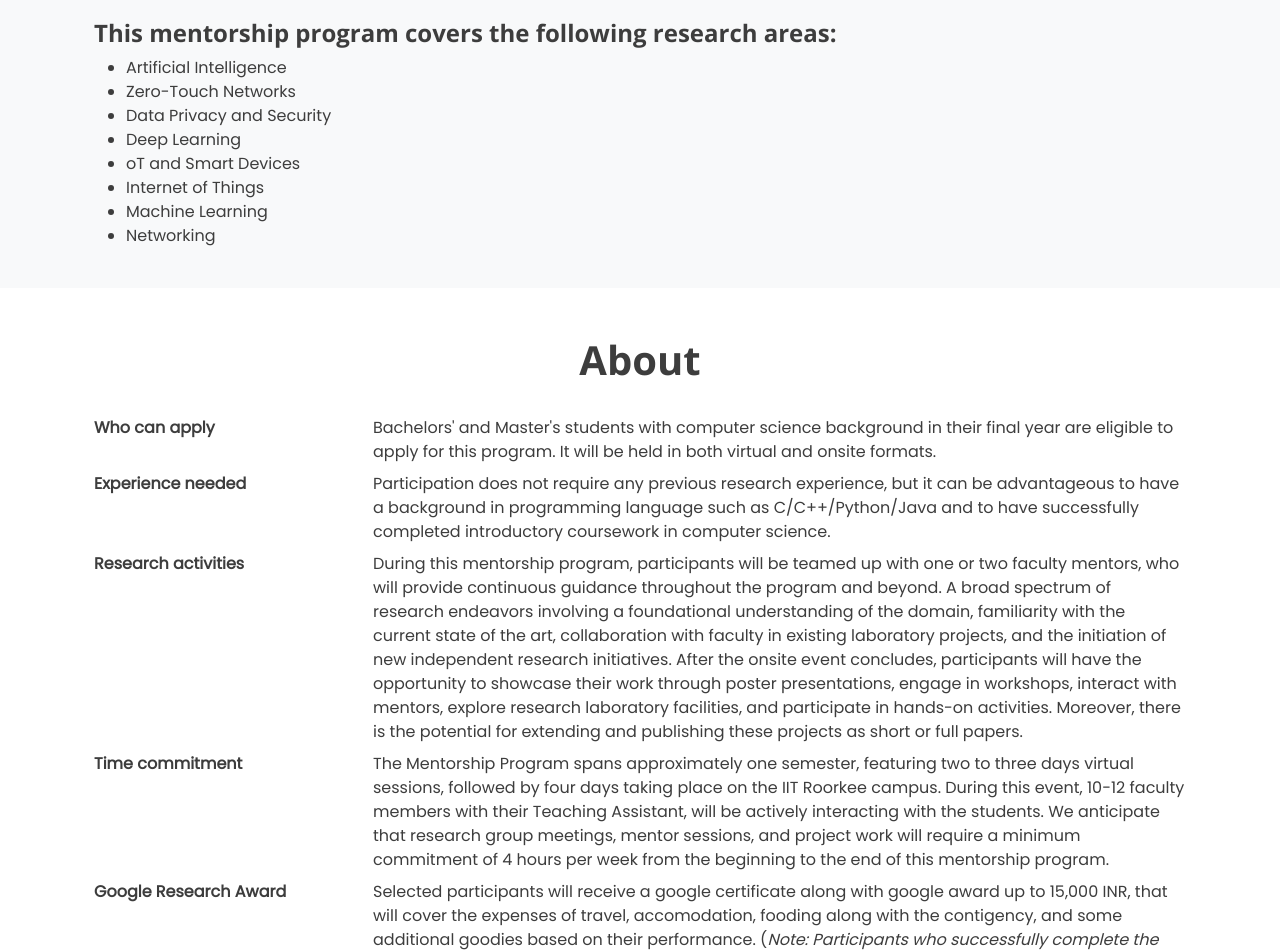
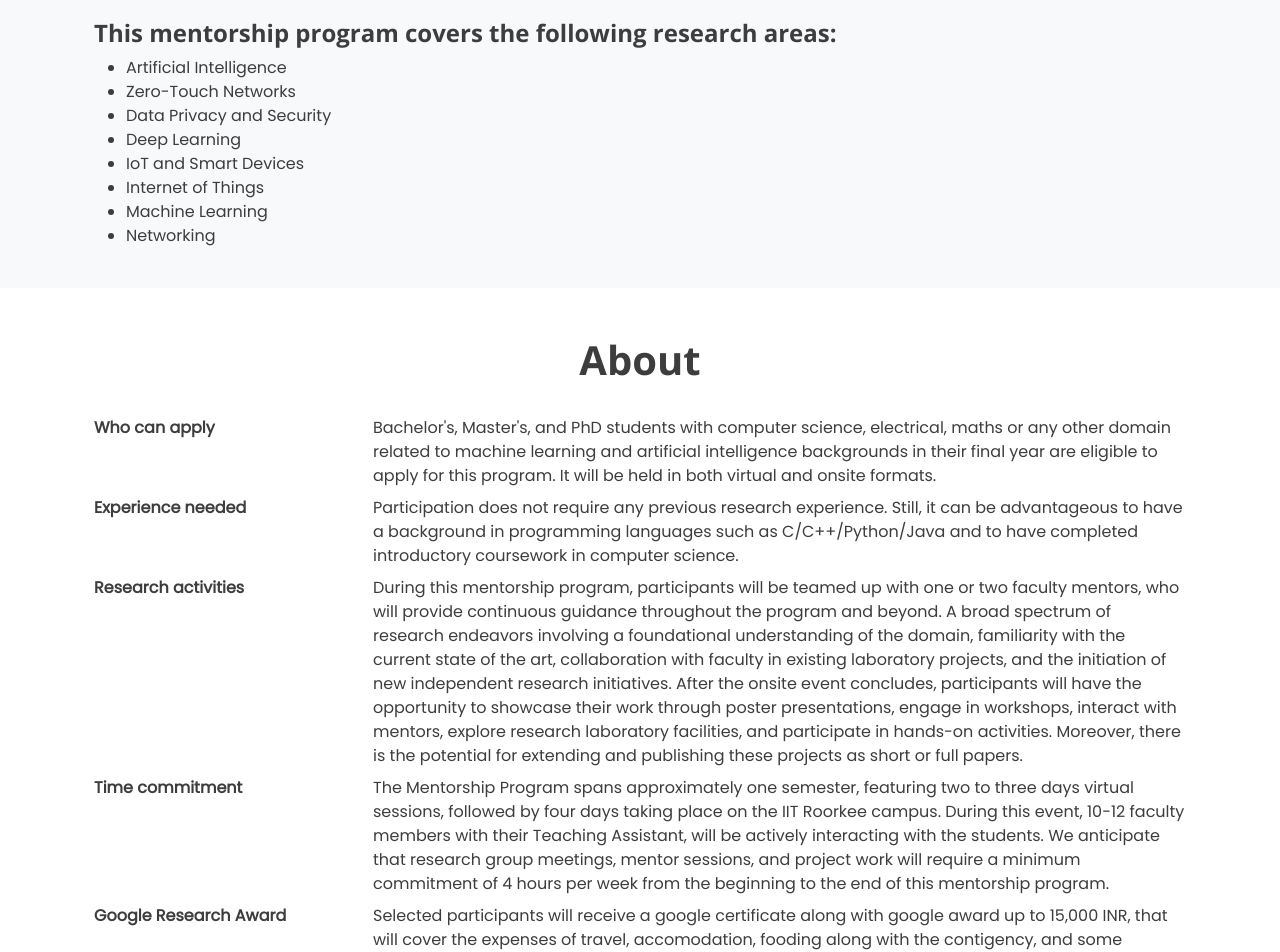
Before and after one commit to sparc2024iitroorkee/sparc2024iitroorkee.github.io, a plain HTML site: page index.html in a window 1280 px wide. Shown: the part 2284-3236 px from the top of the page. Drawn offline with nearby package versions, Linux system fonts and the light colour scheme.

Commit message:
Update index.html

```diff
--- a/index.html
+++ b/index.html
@@ -212,7 +212,7 @@ I am deeply honoured to welcome all students to the high-end workshop on "Securi
           <li>Zero-Touch Networks</li>
           <li>Data Privacy and Security</li>
           <li>Deep Learning</li>
-          <li>oT and Smart Devices</li>
+          <li>IoT and Smart Devices</li>
           <li>Internet of Things</li>
           <li>Machine Learning</li>
           <li>Networking</li>
@@ -226,11 +226,11 @@ I am deeply honoured to welcome all students to the high-end workshop on "Securi
       <h1 class="text-center pb-4">About</h1>
       <dl class="row">
         <dt class="col-sm-3">Who can apply</dt>
-        <dd class="col-sm-9">Bachelors' and Master's students with computer science background in their final year are eligible to apply for this program. It will be held in both virtual and onsite formats.</dd>
+        <dd class="col-sm-9"> Bachelor's, Master's, and PhD students with computer science, electrical, maths or any other domain related to machine learning and artificial intelligence backgrounds in their final year are eligible to apply for this program. It will be held in both virtual and onsite formats.</dd>
 
         <dt class="col-sm-3">Experience needed</dt>
         <dd class="col-sm-9">
-          Participation does not require any previous research experience, but it can be advantageous to have a background in programming language such as C/C++/Python/Java and to have successfully completed introductory coursework in computer science.        </dd>
+          Participation does not require any previous research experience. Still, it can be advantageous to have a background in programming languages such as C/C++/Python/Java and to have completed introductory coursework in computer science.        </dd>
 
           <dt class="col-sm-3">Research activities</dt>
           <dd class="col-sm-9">
```
